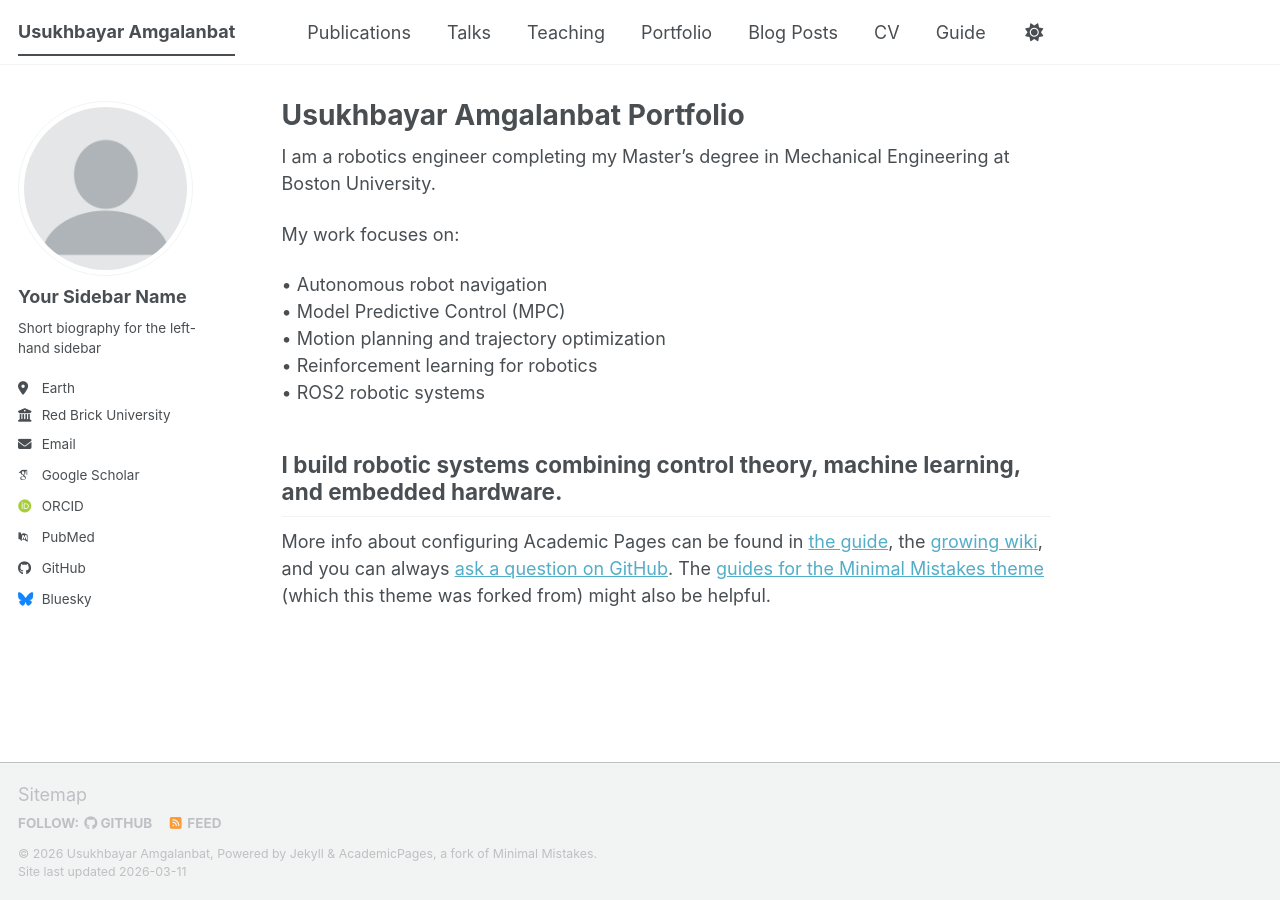
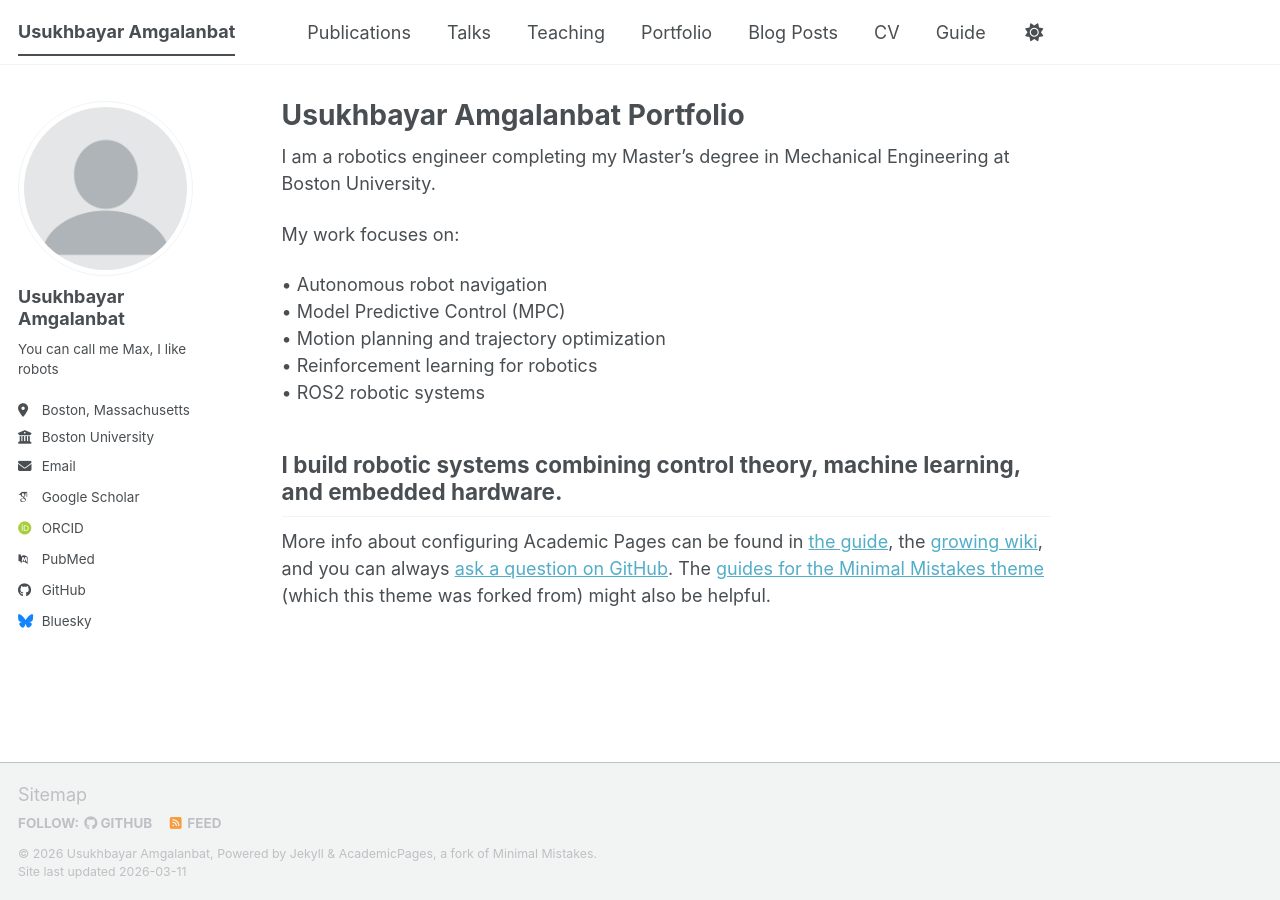
Before and after one commit to ketaxura/ketaxura.github.io, a Jekyll site: the page built from _pages/about.md, in a window 1280 px wide. Built offline with Jekyll 4.4.1, drawn with Linux system fonts in a browser that asks for light colours; some web fonts are replaced; a script bundle is joined from its source files by our own code; library files that are not in the unit come from our copies.

Commit message:
Update author profile information in config

```diff
--- a/_config.yml
+++ b/_config.yml
@@ -24,13 +24,13 @@ repository               : "academicpages/academicpages.github.io"
 author:
   # Biographic information
   avatar           : "profile.png"
-  name             : "Your Sidebar Name"
+  name             : "Usukhbayar Amgalanbat"
   pronouns         : # example: "she/her"
-  bio              : "Short biography for the left-hand sidebar"
-  location         : "Earth"
-  employer         : "Red Brick University"
+  bio              : "You can call me Max, I like robots"
+  location         : "Boston, Massachusetts"
+  employer         : "Boston University"
   uri              : # URL
-  email            : "none@example.org"
+  email            : "ketaxura@gmail.com"
 
   # Academic websites
   academia         : # URL
```
